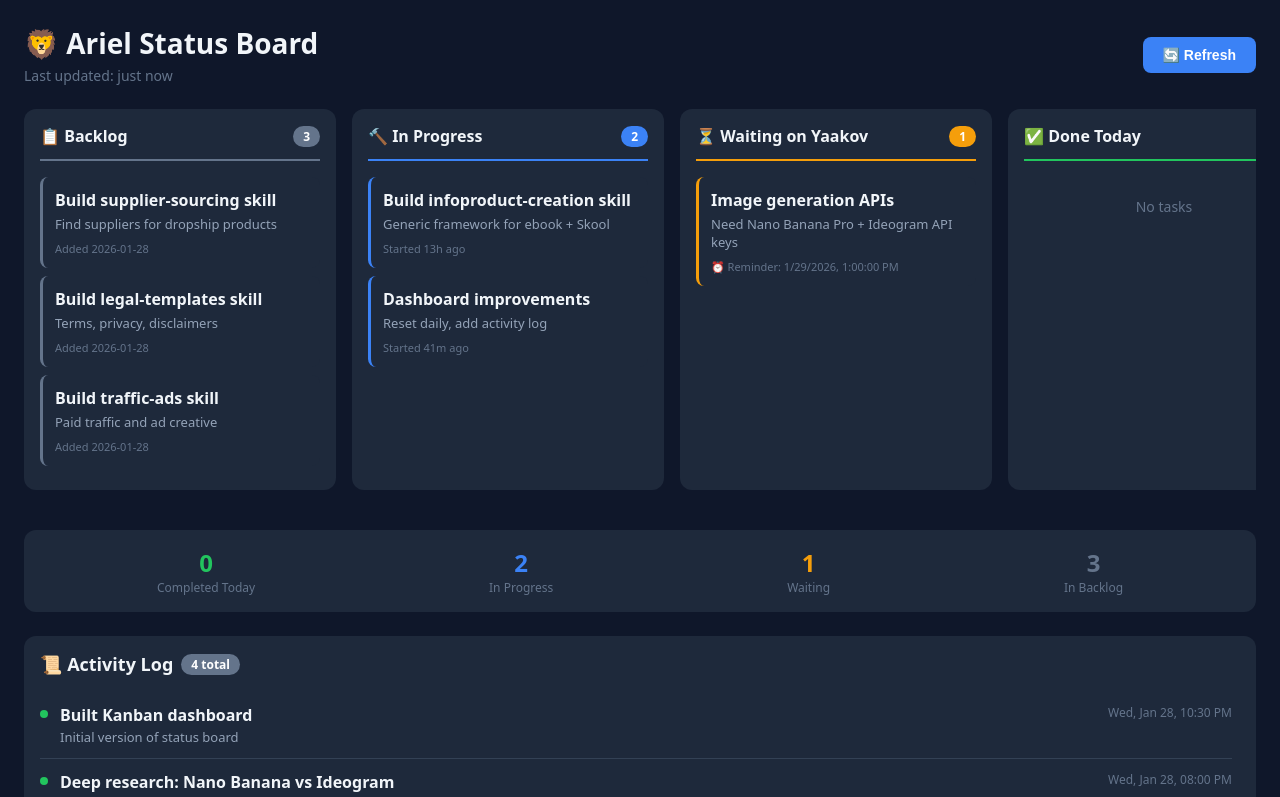
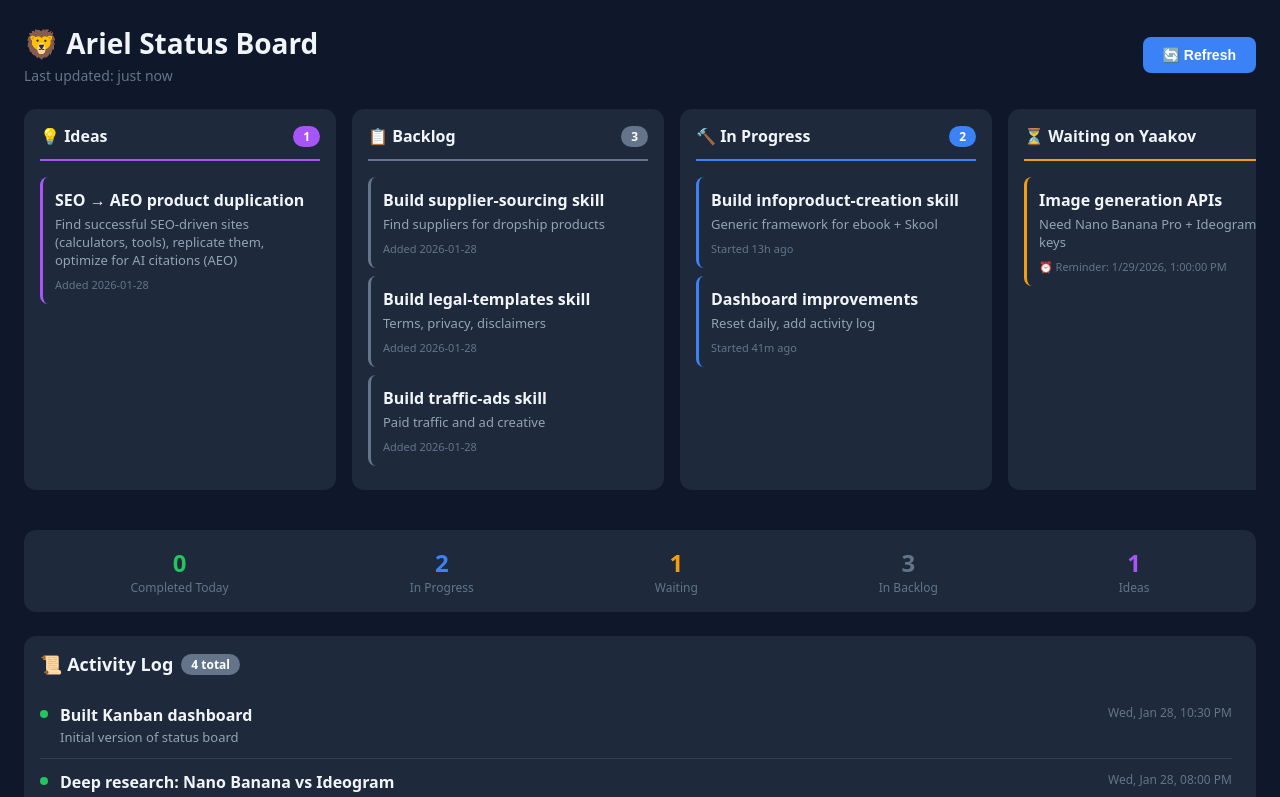
Before and after one commit to YS-projectcalc/ariel-dashboard, a Next.js app: page / in a window 1280 px wide. Shown: the top 797 px of the page. Built offline with nearby package versions, Linux system fonts and the light colour scheme.

Commit message:
Add Ideas column (separate from Backlog) with SEO→AEO idea

```diff
--- a/app/page.js
+++ b/app/page.js
@@ -14,6 +14,13 @@ function isToday(dateString) {
 const initialData = {
   lastUpdated: new Date().toISOString(),
   columns: {
+    ideas: {
+      title: "💡 Ideas",
+      color: "#a855f7",
+      tasks: [
+        { id: "i1", title: "SEO → AEO product duplication", description: "Find successful SEO-driven sites (calculators, tools), replicate them, optimize for AI citations (AEO)", created: "2026-01-28" },
+      ]
+    },
     backlog: {
       title: "📋 Backlog",
       color: "#64748b",
@@ -332,6 +339,12 @@ export default function Home() {
           </div>
           <div style={{ fontSize: '12px', color: '#64748b' }}>In Backlog</div>
         </div>
+        <div>
+          <div style={{ fontSize: '24px', fontWeight: 700, color: '#a855f7' }}>
+            {displayData.columns.ideas.tasks.length}
+          </div>
+          <div style={{ fontSize: '12px', color: '#64748b' }}>Ideas</div>
+        </div>
       </div>
 
       {/* Activity Log */}
```
